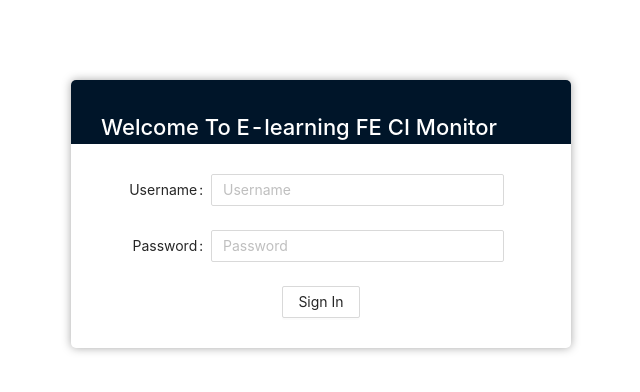
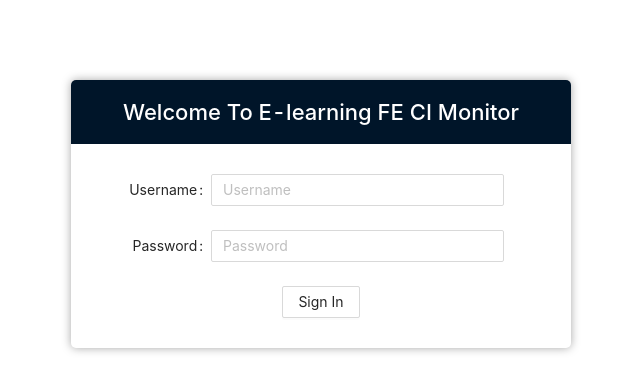
Before and after one commit to pacez/pm2-monitor, a React (Create React App) app: page /login in a window 1280 px wide. Shown: the top 392 px of the page, without its empty margins (319-959 px from the left). Built offline with nearby package versions, Linux system fonts and the light colour scheme.

Commit message:
fixed style bug for login page

```diff
--- a/src/pages/Login/style.scss
+++ b/src/pages/Login/style.scss
@@ -9,6 +9,8 @@
     h1 {
         font-size: 22px;
         color: #FFF;
+        padding: 0;
+        text-align: center;
     }
     .form {
         padding: 30px;
```
